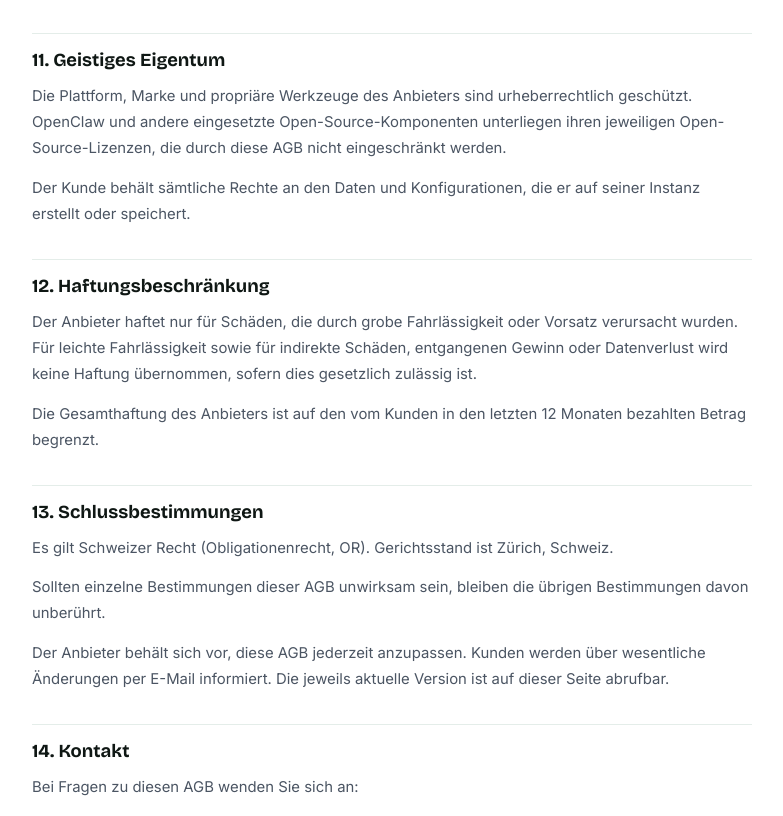
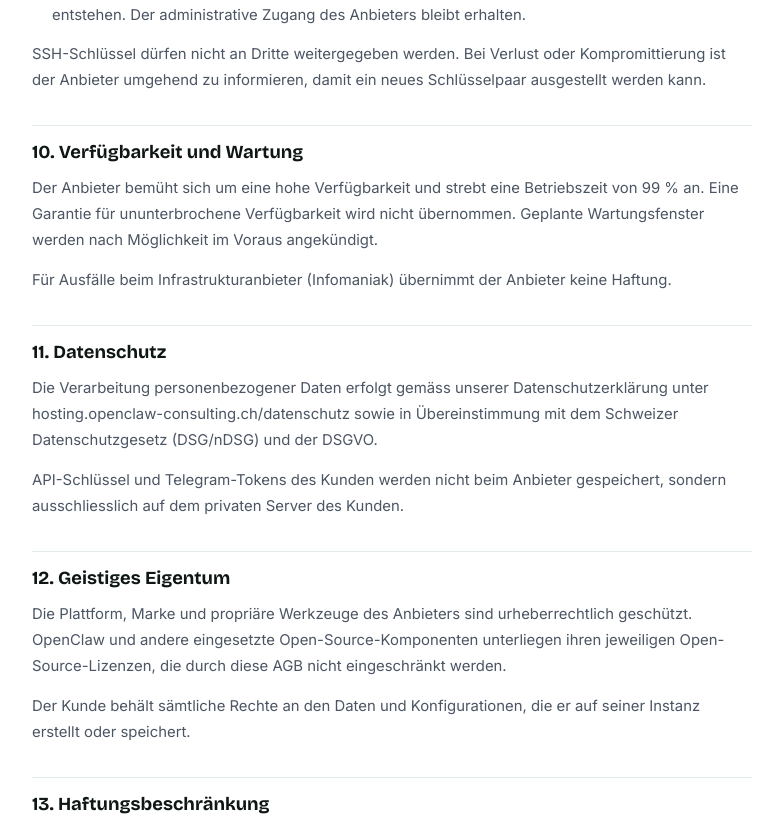
Before and after one commit to riccardogosteli-wq/openclaw-hosting, a Next.js app: page /agb in a window 1280 px wide. Shown: the part 2920-3736 px from the top of the page, without its empty margins (248-1031 px from the left). Built offline with nearby package versions, Linux system fonts and the light colour scheme.

Commit message:
AGB: add section 9 SSH access policy, renumber sections

```diff
--- a/app/agb/page.tsx
+++ b/app/agb/page.tsx
@@ -95,33 +95,43 @@ export default function AgbPage() {
           {p('Jeder Tarif beinhaltet die auf der Website angegebenen Ressourcen (vCPU, RAM, Speicher). Bei dauerhafter Überschreitung der Ressourcenlimits kann der Anbieter den Kunden zur Umstiegsmöglichkeit in einen höheren Tarif auffordern oder die Instanz vorübergehend drosseln.')}
         </Section>
 
-        <Section title="9. Verfügbarkeit und Wartung">
+        <Section title="9. Serverzugang (SSH)">
+          {p('Jeder Kunde erhält nach Einrichtung seiner Instanz einen persönlichen SSH-Schlüssel (Keypair), der per E-Mail zugestellt wird. Dieser ermöglicht den Zugang zur Serverinstanz als eingeschränkter Benutzer (kein Root-Zugriff). Der Kunde kann damit seinen OpenClaw-Workspace und seine Konfigurationsdateien direkt einsehen und bearbeiten.')}
+          {p('Der Anbieter behält sich jederzeit einen eigenen administrativen SSH-Zugang zur Instanz vor, um Wartungsarbeiten, Updates und Supportleistungen zu erbringen. Dieser Zugang ist für den Kunden nicht einsehbar und wird ausschliesslich für administrative Zwecke genutzt.')}
+          {ul([
+            'Standard-SSH-Zugang (eingeschränkter Benutzer): Im Lieferumfang enthalten, wird im Willkommens-E-Mail zugestellt.',
+            'Root-Zugang: Auf ausdrücklichen schriftlichen Antrag möglich. Der Kunde übernimmt in diesem Fall die volle Verantwortung für alle Änderungen auf Systemebene. Der Anbieter übernimmt keine Haftung für Schäden oder Ausfälle, die durch eigenmächtige Systemänderungen des Kunden entstehen. Der administrative Zugang des Anbieters bleibt erhalten.',
+          ])}
+          {p('SSH-Schlüssel dürfen nicht an Dritte weitergegeben werden. Bei Verlust oder Kompromittierung ist der Anbieter umgehend zu informieren, damit ein neues Schlüsselpaar ausgestellt werden kann.')}
+        </Section>
+
+        <Section title="10. Verfügbarkeit und Wartung">
           {p('Der Anbieter bemüht sich um eine hohe Verfügbarkeit und strebt eine Betriebszeit von 99 % an. Eine Garantie für ununterbrochene Verfügbarkeit wird nicht übernommen. Geplante Wartungsfenster werden nach Möglichkeit im Voraus angekündigt.')}
           {p('Für Ausfälle beim Infrastrukturanbieter (Infomaniak) übernimmt der Anbieter keine Haftung.')}
         </Section>
 
-        <Section title="10. Datenschutz">
+        <Section title="11. Datenschutz">
           {p('Die Verarbeitung personenbezogener Daten erfolgt gemäss unserer Datenschutzerklärung unter hosting.openclaw-consulting.ch/datenschutz sowie in Übereinstimmung mit dem Schweizer Datenschutzgesetz (DSG/nDSG) und der DSGVO.')}
           {p('API-Schlüssel und Telegram-Tokens des Kunden werden nicht beim Anbieter gespeichert, sondern ausschliesslich auf dem privaten Server des Kunden.')}
         </Section>
 
-        <Section title="11. Geistiges Eigentum">
+        <Section title="12. Geistiges Eigentum">
           {p('Die Plattform, Marke und propriäre Werkzeuge des Anbieters sind urheberrechtlich geschützt. OpenClaw und andere eingesetzte Open-Source-Komponenten unterliegen ihren jeweiligen Open-Source-Lizenzen, die durch diese AGB nicht eingeschränkt werden.')}
           {p('Der Kunde behält sämtliche Rechte an den Daten und Konfigurationen, die er auf seiner Instanz erstellt oder speichert.')}
         </Section>
 
-        <Section title="12. Haftungsbeschränkung">
+        <Section title="13. Haftungsbeschränkung">
           {p('Der Anbieter haftet nur für Schäden, die durch grobe Fahrlässigkeit oder Vorsatz verursacht wurden. Für leichte Fahrlässigkeit sowie für indirekte Schäden, entgangenen Gewinn oder Datenverlust wird keine Haftung übernommen, sofern dies gesetzlich zulässig ist.')}
           {p('Die Gesamthaftung des Anbieters ist auf den vom Kunden in den letzten 12 Monaten bezahlten Betrag begrenzt.')}
         </Section>
 
-        <Section title="13. Schlussbestimmungen">
+        <Section title="14. Schlussbestimmungen">
           {p('Es gilt Schweizer Recht (Obligationenrecht, OR). Gerichtsstand ist Zürich, Schweiz.')}
           {p('Sollten einzelne Bestimmungen dieser AGB unwirksam sein, bleiben die übrigen Bestimmungen davon unberührt.')}
           {p('Der Anbieter behält sich vor, diese AGB jederzeit anzupassen. Kunden werden über wesentliche Änderungen per E-Mail informiert. Die jeweils aktuelle Version ist auf dieser Seite abrufbar.')}
         </Section>
 
-        <Section title="14. Kontakt">
+        <Section title="15. Kontakt">
           {p('Bei Fragen zu diesen AGB wenden Sie sich an:')}
           <p style={{ color: '#4B5563', lineHeight: 1.75, fontSize: '0.93rem' }}>
             OpenClaw Hosting (openclaw-consulting.ch)<br />
```
